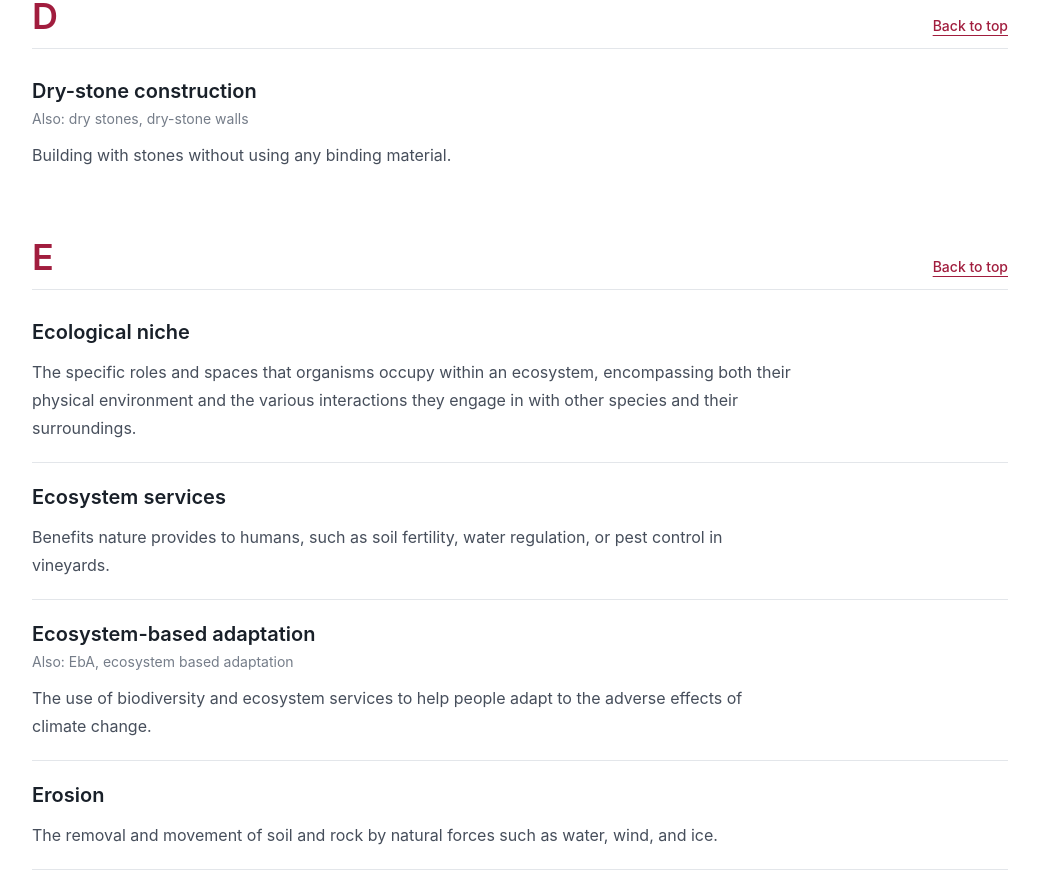
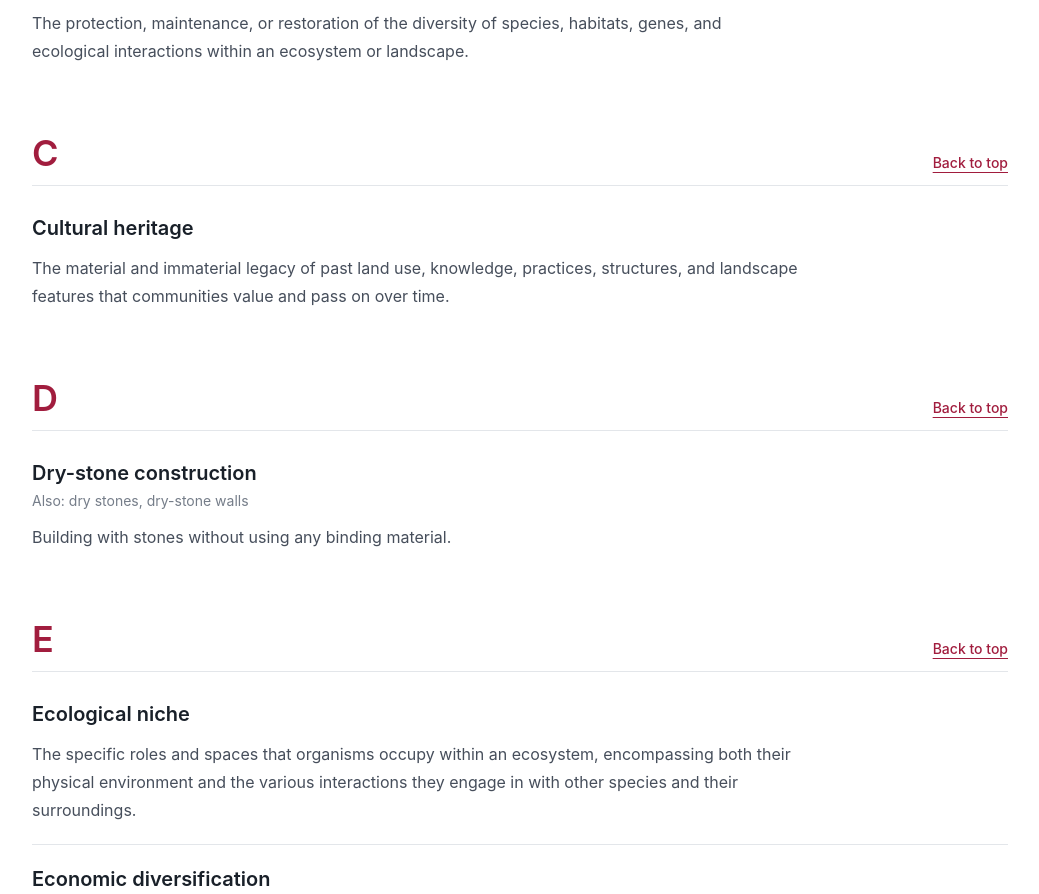
Before and after one commit to Eurac-Research/winemap, a Next.js app: page /about/glossary in a window 1280 px wide. Shown: the part 940-1834 px from the top of the page, without its empty margins (120-1159 px from the left). Built offline with nearby package versions, Linux system fonts and the light colour scheme.

Commit message:
add glossary entries for ecosystem services

```diff
--- a/src/content/eba/ecosystem-services.ts
+++ b/src/content/eba/ecosystem-services.ts
@@ -2,10 +2,13 @@ import type { GlossaryTerm } from "@/content/glossary";
 
 export type EbaServiceIcon =
   | "biodiversity"
+  | "economy"
+  | "habitat"
   | "heritage"
   | "landscape"
   | "pest-control"
   | "production"
+  | "recreation"
   | "soil"
   | "slope"
   | "temperature"
@@ -23,51 +26,79 @@ export const ebaEcosystemServices = [
     id: "erosion-control",
     label: "Erosion control",
     icon: "slope",
+    glossaryId: "erosion-control",
   },
   {
     id: "water-retention",
     label: "Water retention",
     icon: "water",
+    glossaryId: "water-retention",
   },
   {
     id: "microclimate-regulation",
     label: "Microclimate regulation",
     icon: "temperature",
+    glossaryId: "microclimate-regulation",
   },
   {
     id: "water-regulation",
     label: "Water regulation",
     icon: "water",
+    glossaryId: "water-regulation",
   },
   {
-    id: "habitat-provision-biodiversity-conservation",
-    label: "Habitat provision and biodiversity conservation",
+    id: "habitat-provision",
+    label: "Habitat provision",
+    icon: "habitat",
+    glossaryId: "habitat-provision",
+  },
+  {
+    id: "biodiversity-conservation",
+    label: "Biodiversity conservation",
     icon: "biodiversity",
+    glossaryId: "biodiversity-conservation",
   },
   {
     id: "cultural-heritage",
     label: "Cultural heritage",
     icon: "heritage",
+    glossaryId: "cultural-heritage",
   },
   {
-    id: "landscape-aesthetic-recreation",
-    label: "Landscape aesthetic and outdoor recreation",
+    id: "landscape-aesthetic-value",
+    label: "Landscape aesthetic value",
     icon: "landscape",
+    glossaryId: "landscape-aesthetic-value",
+  },
+  {
+    id: "outdoor-recreation",
+    label: "Outdoor recreation",
+    icon: "recreation",
+    glossaryId: "outdoor-recreation",
   },
   {
     id: "soil-health-improvement",
     label: "Soil health improvement",
     icon: "soil",
+    glossaryId: "soil-health-improvement",
   },
   {
     id: "natural-pest-control",
     label: "Natural pest control",
     icon: "pest-control",
+    glossaryId: "natural-pest-control",
   },
   {
-    id: "production-economic-diversification",
-    label: "Increased production and economic diversification",
+    id: "increased-production",
+    label: "Increased production",
     icon: "production",
+    glossaryId: "increased-production",
+  },
+  {
+    id: "economic-diversification",
+    label: "Economic diversification",
+    icon: "economy",
+    glossaryId: "economic-diversification",
   },
 ] as const satisfies readonly EbaEcosystemService[];
 
--- a/src/content/eba/strategy-details.tsx
+++ b/src/content/eba/strategy-details.tsx
@@ -74,9 +74,11 @@ export const ebaStrategyDetails: EbaStrategyDetailContent[] = [
       "water-retention",
       "microclimate-regulation",
       "water-regulation",
-      "habitat-provision-biodiversity-conservation",
+      "habitat-provision",
+      "biodiversity-conservation",
       "cultural-heritage",
-      "landscape-aesthetic-recreation",
+      "landscape-aesthetic-value",
+      "outdoor-recreation",
     ],
     challenges: [
       {
@@ -114,10 +116,13 @@ export const ebaStrategyDetails: EbaStrategyDetailContent[] = [
       "erosion-control",
       "water-retention",
       "microclimate-regulation",
-      "habitat-provision-biodiversity-conservation",
+      "habitat-provision",
+      "biodiversity-conservation",
       "natural-pest-control",
-      "production-economic-diversification",
-      "landscape-aesthetic-recreation",
+      "increased-production",
+      "economic-diversification",
+      "cultural-heritage",
+      "landscape-aesthetic-value",
     ],
     challenges: [
       {
@@ -195,14 +200,16 @@ export const ebaStrategyDetails: EbaStrategyDetailContent[] = [
       </>
     ),
     ecosystemServices: [
-      "habitat-provision-biodiversity-conservation",
+      "habitat-provision",
+      "biodiversity-conservation",
       "microclimate-regulation",
       "water-regulation",
       "soil-health-improvement",
       "erosion-control",
       "water-retention",
       "natural-pest-control",
-      "landscape-aesthetic-recreation",
+      "cultural-heritage",
+      "landscape-aesthetic-value",
     ],
     challenges: [
       {
--- a/src/content/glossary.ts
+++ b/src/content/glossary.ts
@@ -26,6 +26,12 @@ export const glossaryTerms: GlossaryTerm[] = [
     aliases: ["bioclimatic indicators"],
     definition:
       "Diagnostic indicators used to characterize aspects of the climate system and link them to biological responses, helping to monitor conditions such as drought, heat stress, or temperature accumulation that affect crop growth, yields, and phenological stages.",
+  },
+  {
+    id: "biodiversity-conservation",
+    term: "Biodiversity conservation",
+    definition:
+      "The protection, maintenance, or restoration of the diversity of species, habitats, genes, and ecological interactions within an ecosystem or landscape.",
   },
   {
     id: "protected-designation-of-origin",
@@ -60,6 +66,12 @@ export const glossaryTerms: GlossaryTerm[] = [
       "The removal and movement of soil and rock by natural forces such as water, wind, and ice.",
   },
   {
+    id: "erosion-control",
+    term: "Erosion control",
+    definition:
+      "The reduction of soil loss and slope instability by slowing runoff, stabilizing soil, protecting the soil surface, or reinforcing vulnerable terrain.",
+  },
+  {
     id: "exposure",
     term: "Exposure",
     definition:
@@ -79,6 +91,12 @@ export const glossaryTerms: GlossaryTerm[] = [
       "An area made up of different interacting ecosystems forming a repeated pattern.",
   },
   {
+    id: "habitat-provision",
+    term: "Habitat provision",
+    definition:
+      "The creation, maintenance, or connection of places where plants, animals, fungi, and microorganisms can live, feed, reproduce, shelter, and move through the landscape.",
+  },
+  {
     id: "latitude",
     term: "Latitude",
     definition:
@@ -96,6 +114,12 @@ export const glossaryTerms: GlossaryTerm[] = [
     term: "Naturalness",
     definition:
       "The degree to which an ecosystem remains natural, depending on how much it is influenced by humans, how much effort is needed to maintain it, and how many native species are present.",
+  },
+  {
+    id: "natural-pest-control",
+    term: "Natural pest control",
+    definition:
+      "The regulation of pest populations by natural enemies such as predatory insects, parasitoids, birds, bats, or other organisms supported by the surrounding ecosystem.",
   },
   {
     id: "net-primary-production",
@@ -131,6 +155,12 @@ export const glossaryTerms: GlossaryTerm[] = [
       "The ability of a system to absorb changes or shocks, maintain its internal relationships, and continue to function or recover after disturbance.",
   },
   {
+    id: "cultural-heritage",
+    term: "Cultural heritage",
+    definition:
+      "The material and immaterial legacy of past land use, knowledge, practices, structures, and landscape features that communities value and pass on over time.",
+  },
+  {
     id: "sensitivity",
     term: "Sensitivity",
     definition:
@@ -156,6 +186,42 @@ export const glossaryTerms: GlossaryTerm[] = [
       "Sound management of resources for agriculture to satisfy human needs while preserving or improving the quality of the environment and the conservation of natural resources.",
   },
   {
+    id: "economic-diversification",
+    term: "Economic diversification",
+    definition:
+      "The broadening of income sources, usable products, markets, or economic activities in a land-use system, reducing dependence on a single crop or revenue stream.",
+  },
+  {
+    id: "landscape-aesthetic-value",
+    term: "Landscape aesthetic value",
+    definition:
+      "The visual and experiential qualities of a landscape that support scenic character, sense of place, cultural identity, and enjoyment.",
+  },
+  {
+    id: "microclimate-regulation",
+    term: "Microclimate regulation",
+    definition:
+      "The moderation of local temperature, wind, humidity, radiation, or shade conditions through vegetation, soil cover, landscape structure, or other ecosystem features.",
+  },
+  {
+    id: "increased-production",
+    term: "Increased production",
+    definition:
+      "The improvement of agricultural output, product quality, or production stability through ecosystem functions, diversified vegetation, or better resource conditions.",
+  },
+  {
+    id: "outdoor-recreation",
+    term: "Outdoor recreation",
+    definition:
+      "Opportunities for leisure, tourism, learning, exercise, or enjoyment that are supported by access to attractive and functional outdoor landscapes.",
+  },
+  {
+    id: "soil-health-improvement",
+    term: "Soil health improvement",
+    definition:
+      "The enhancement of soil structure, organic matter, biological activity, nutrient cycling, and water-holding capacity so that soil can better support plant growth and ecosystem functions.",
+  },
+  {
     id: "vulnerability",
     term: "Vulnerability",
     definition:
@@ -168,9 +234,21 @@ export const glossaryTerms: GlossaryTerm[] = [
       "The balance between the water entering and leaving a system over a given period.",
   },
   {
+    id: "water-regulation",
+    term: "Water regulation",
+    definition:
+      "The influence of ecosystems on water movement, infiltration, storage, drainage, runoff, and water quality within a landscape.",
+  },
+  {
+    id: "water-retention",
+    term: "Water retention",
+    definition:
+      "The capacity of soil, vegetation, or landscape features to hold water temporarily and reduce rapid runoff after rainfall or irrigation.",
+  },
+  {
     id: "ecological-niche",
     term: "Ecological niche",
     definition:
-      "The specific roles and spaces that organisms occupy within an ecosystem, encompassing both their physical environment and the various interactions they engage in with other species and their surroundings."
-  }
+      "The specific roles and spaces that organisms occupy within an ecosystem, encompassing both their physical environment and the various interactions they engage in with other species and their surroundings.",
+  },
 ];
```
